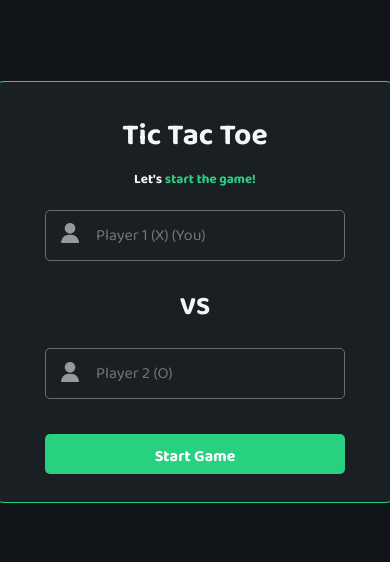
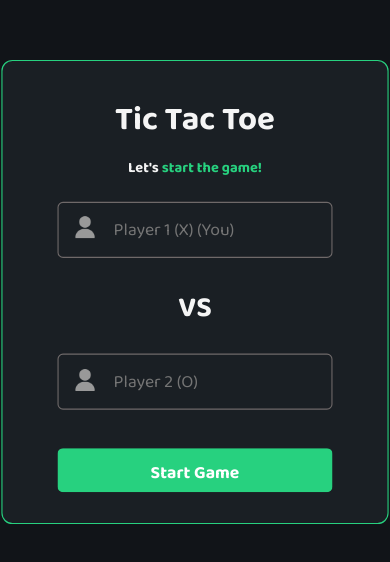
Before and after one commit to Shrey-Prajapati-0520/TicTacToe, a React (Vite) app: page /game in a window 390 px wide. Shown: the part 130-692 px from the top of the page. Built offline with nearby package versions, Linux system fonts and the light colour scheme.

Commit message:
adjust pages width

```diff
--- a/src/App.css
+++ b/src/App.css
@@ -237,6 +237,7 @@ body{
     min-height: 100vh;
     animation: zoomIn 0.8s ease-out;
 }
+
 @keyframes zoomIn {
   0% {
     transform: scale(0);
@@ -265,8 +266,11 @@ body{
     animation: zoomIn 0.8s ease-out;
 }
 
-@media(min-width:482px) and (max-width: 768px) {
-
+@media(max-width: 768px) {
+     .Ainner-box{
+        max-width: 250px;
+        transform: scale(1.1);
+    }
     .status{
       position: absolute;
       top:65%;
@@ -281,7 +285,10 @@ body{
     }
 }
 @media (max-width: 481px){
-
+    .Ainner-box{
+        max-width: 250px;
+        transform: scale(1.1);
+    }
     .status{
       position: absolute;
       top:65%;
--- a/src/Login.css
+++ b/src/Login.css
@@ -13,17 +13,13 @@
     animation: fadeIn 1s ease-in-out;
 }
 
-@media (min-width:482px) and (max-width: 768px) {
+@media (max-width: 768px) {
     .inner-box{
-
-        max-width: 300px;
+        max-width: 250px;
         transform: scale(1.1);
     }
-    .input-box input{
-        width: 50%;
-    }
+}
 
-}
 @keyframes bgFade{
     from {
         opacity: 0;
--- a/src/Register.css
+++ b/src/Register.css
@@ -55,6 +55,11 @@
     left:50%;
     transform: translate(-50%,-50%);
     animation: rzoomIn 0.8s ease-out;
+}
+@media (max-width: 768px) {
+    .rinner-box{
+        max-width: 250px;
+    }
 }
 @keyframes rzoomIn {
     0% {
```
